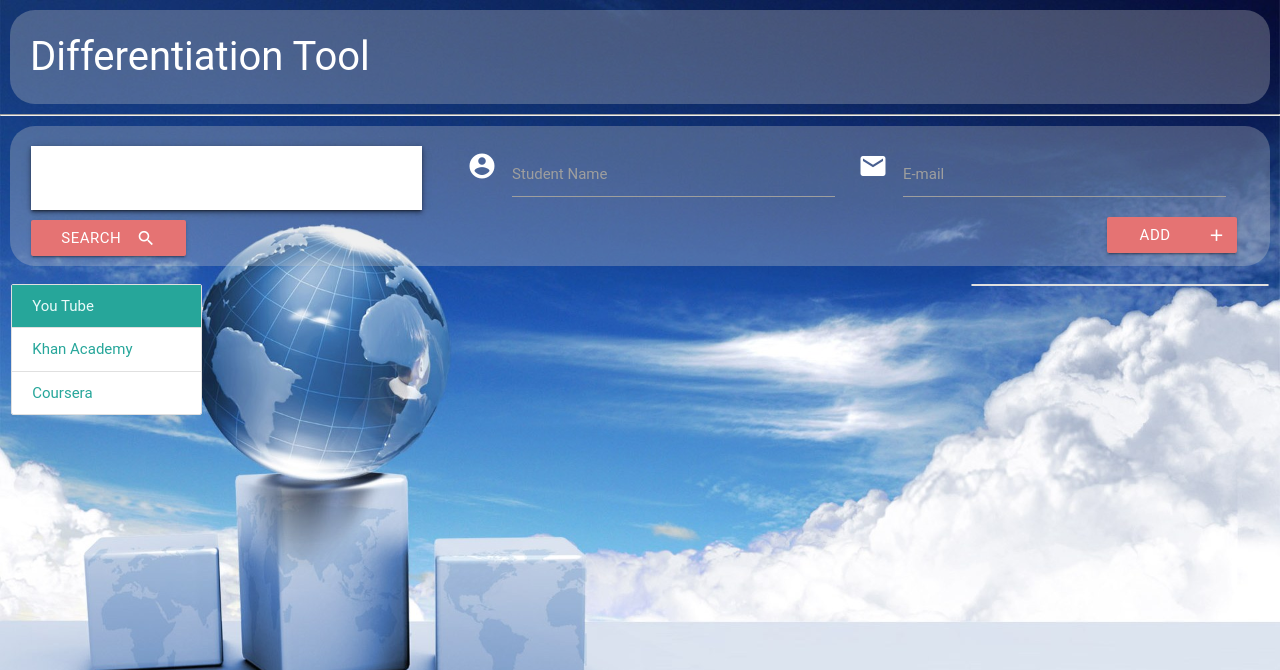
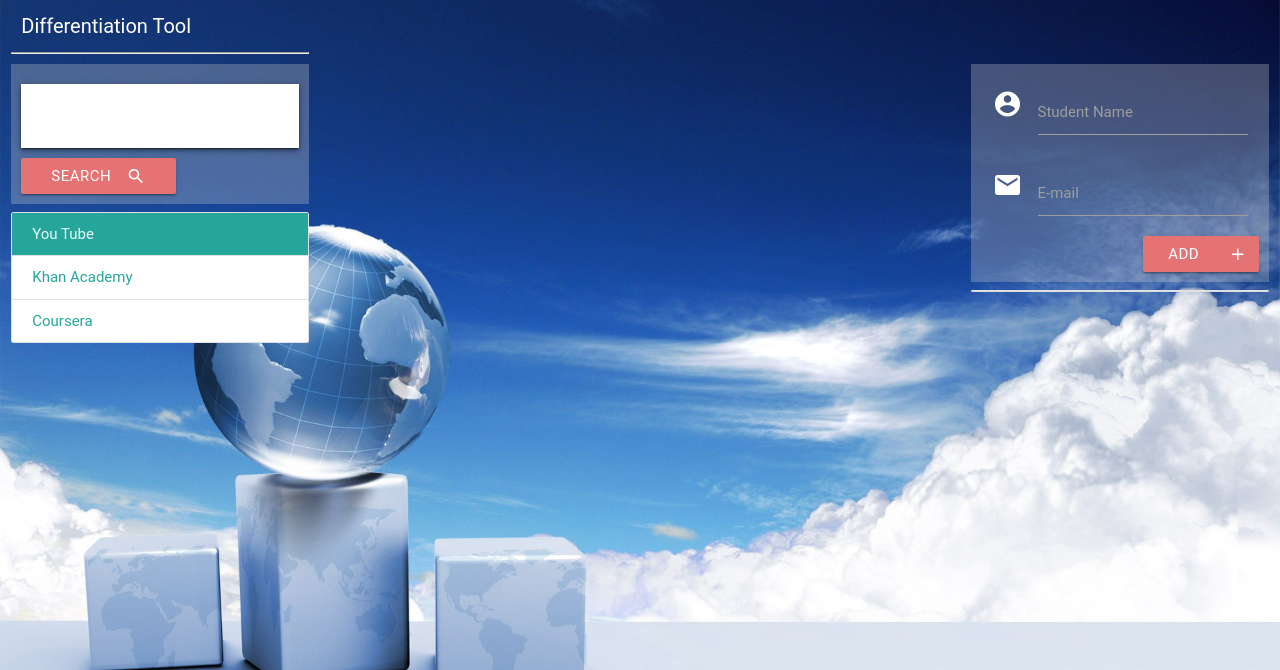
Before and after one commit to JustinRyanCarlson/Planning-for-Differentiation, a PHP site: page / in a window 1280 px wide. Shown: the top 670 px of the page. Run offline with PHP 8.4, Linux system fonts and the light colour scheme; some libraries are stand-ins or nearby versions; some web fonts are replaced.

Commit message:
updates layout and stylesheet

```diff
--- a/assets/css/style.css
+++ b/assets/css/style.css
@@ -13,14 +13,11 @@ body {
 }
 
 h2 {
-	font-size: 40px;
+	font-size: 20px;
 	color: white;
-	padding-top: 25px;
-	padding-bottom: 25px;
-	background: rgba(204, 204, 204, 0.3);
-	padding-left: 20px;
-	border-radius: 25px;
-	margin: 10px;
+	margin-left: 10px;
+	margin-top: 15px;
+	margin-bottom: 15px;
 }
 
 nav {
@@ -40,7 +37,9 @@ nav {
 }
 .panel {
 	background: rgba(204, 204, 204, 0.3);
-	border-radius: 25px;
-	margin: 10px;
 	padding: 10px;
+	margin-top: 10px;
 }
+#no-padding {
+	padding: 0px;
+}
--- a/index.html
+++ b/index.html
@@ -12,12 +12,18 @@
 </head>
 
 <body>
+    <div class="row">
+        <div class="col s3 m3 l3">
             <div class="title">
                 <h2>Differentiation Tool</h2>
             </div>
             <hr/>
-    <div class="row panel">
-        <div class="col s4 m4 l4 left">
+        </div>
+        <div class="col s9 m9 l9"></div>
+    </div>
+    <div class="row">
+        <div class="col s3 m3 l3 left">
+            <div class="panel">
                 <nav>
                     <div class="nav-wrapper z-depth-2">
                         <form>
@@ -34,47 +40,50 @@
                     <i class="material-icons right">search</i>
                 </button>
             </div>
-        <div class="col s8 m8 l8 right">
-            <div class="row">
-                <form class="col s12">
-                    <div class="row">
-                        <div class="input-field col s6" id="student-input">
-                            <i class="material-icons prefix">account_circle</i>
-                            <input id="icon_name" type="text" class="validate">
-                            <label for="icon_name">Student Name</label>
-                        </div>
-                        <div class="input-field col s6" id="email-input">
-                            <i class="material-icons prefix">email</i>
-                            <input id="icon_email" type="tel" class="validate">
-                            <label for="icon_email">E-mail</label>
-                        </div>
-                    </div>
-                    <div class="row">
-                        <div class="col s10 m10 l10"></div>
-                        <button id="add-button" class="btn waves-effect waves-light red lighten-2 col s2 m2 l2" type="submit" name="action">
-                            Add
-                            <i class="material-icons right">add</i>
-                        </button>
-                    </div>
-                </form>
-            </div>
-        </div>
-    </div>
-    <div class="row">
-        <div class="col s2 m2 l2 left">
             <div class="collection">
                 <a data-site="youtube" class="collection-item site active">You Tube</a>
                 <a data-site="khan" class="collection-item site">Khan Academy</a>
                 <a data-site="coursera" class="collection-item site">Coursera</a>
             </div>
         </div>
-        <div class="col s7 m7 l7">
+        <div class="col s6 m6 l6">
             <div id="search-links"></div>
         </div>
         <div class="col s3 m3 l3 left">
+            <div class="panel">
+                <div class="row">
+                    <form action="submit">
+                        <div class="input-field col s12" id="student-input">
+                            <i class="material-icons prefix">account_circle</i>
+                            <input id="icon_name" type="text" class="validate">
+                            <label for="icon_name">Student Name</label>
+                        </div>
+                    </form>
+                </div>
+                <div class="row">
+                    <form action="submit">
+                        <div class="input-field col s12" id="email-input">
+                            <i class="material-icons prefix">email</i>
+                            <input id="icon_email" type="tel" class="validate">
+                            <label for="icon_email">E-mail</label>
+                        </div>
+                    </form>
+                </div>
+                <div class="row">
+                    <div class="col s7 m7 l7"></div>
+                    <button id="add-button" class="btn waves-effect waves-light red lighten-2 col s5 m5 l5" type="submit" name="action">
+                        Add
+                        <i class="material-icons right">add</i>
+                    </button>
+                </div>
+            </div>
+            <div class="row">
+                <div class="col s12" id="no-padding">
                     <div class="collection">
                         <form action="#" id="student-list">
                         </form>
+                    </div>
+                </div>
             </div>
         </div>
     </div>
```
Lines whose indentation alone changed are shown as unchanged.
